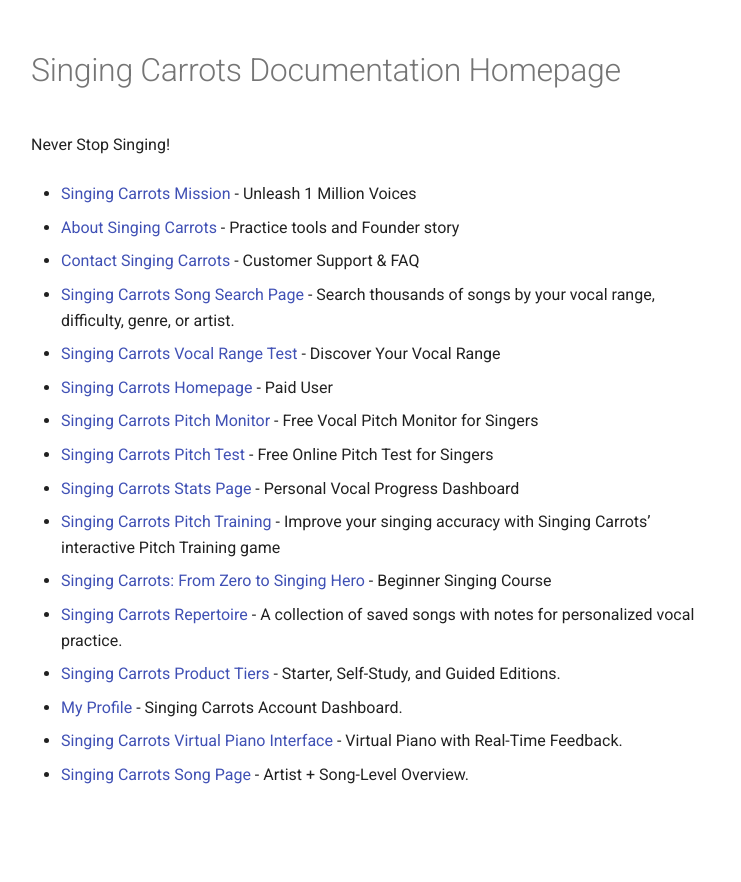
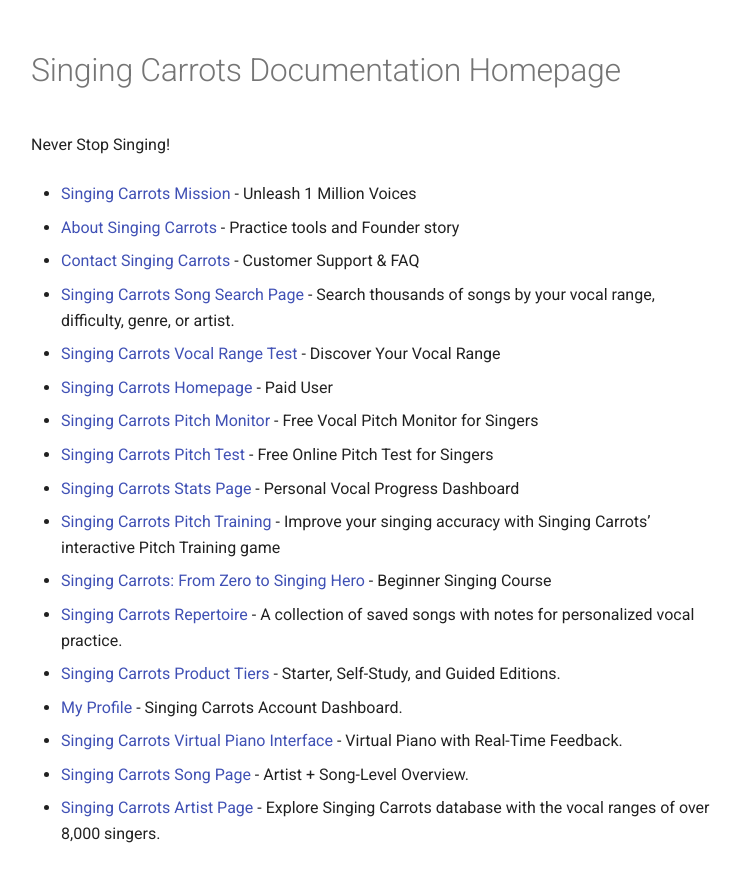
Before and after one commit to singingcarrots/docs, an MkDocs documentation site: the page built from docs/index.md, in a window 1280 px wide. Shown: the top 882 px of the page, without its empty margins (265-1006 px from the left). Built offline with MkDocs 1.6.1 and Material for MkDocs 9.7.7, drawn with Linux system fonts in a browser that asks for light colours.

Commit message:
Update Pages “index”

```diff
--- a/docs/index.md
+++ b/docs/index.md
@@ -37,3 +37,5 @@
 * [Singing Carrots Virtual Piano Interface](https://singingcarrots.com/docs/pitch-training-practice-virtual-piano-interface) - Virtual Piano with Real-Time Feedback.
 
 * [Singing Carrots Song Page](https://singingcarrots.com/docs/singing-carrots-vocal-range-singing-guide-for-popular-songs) - Artist + Song-Level Overview.
+
+* [Singing Carrots Artist Page](https://singingcarrots.com/docs/singing-carrots-artist-page) - Explore Singing Carrots database with the vocal ranges of over 8,000 singers.
```
